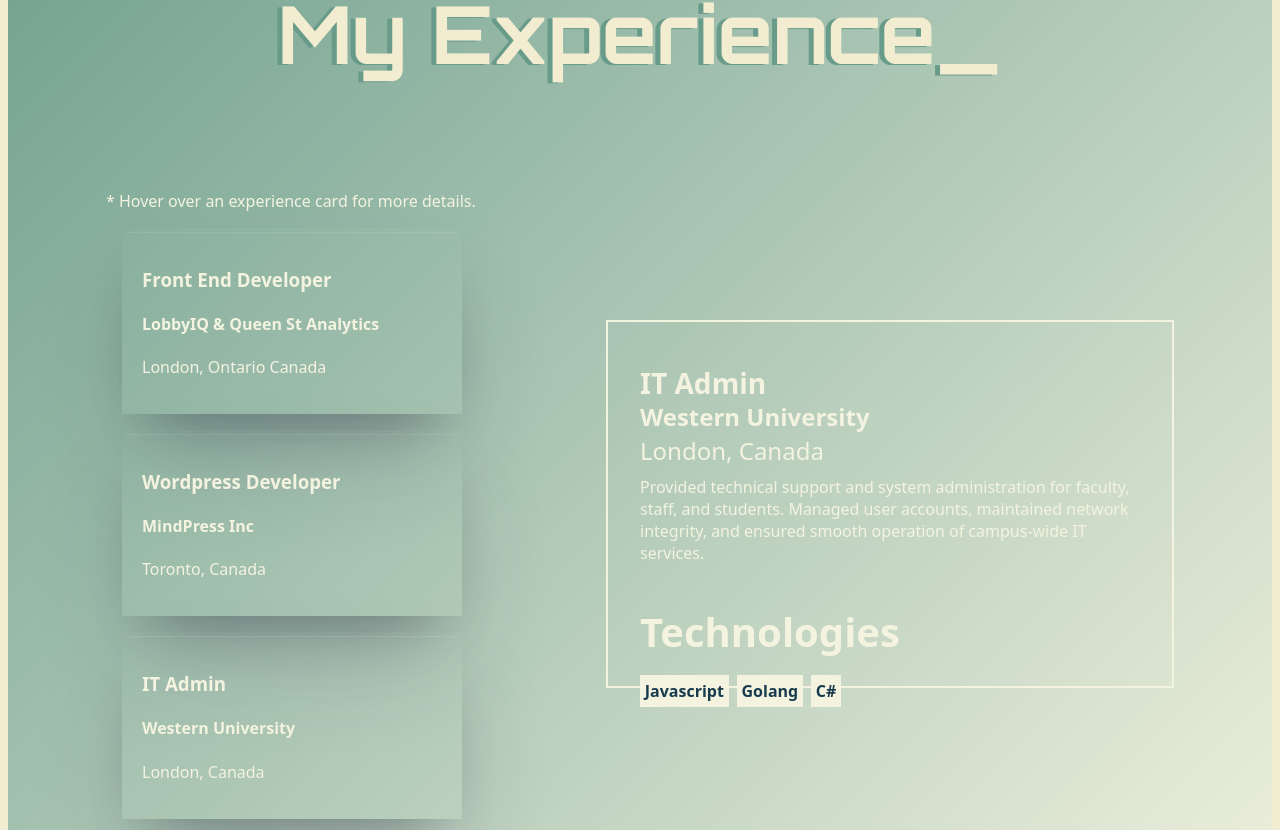
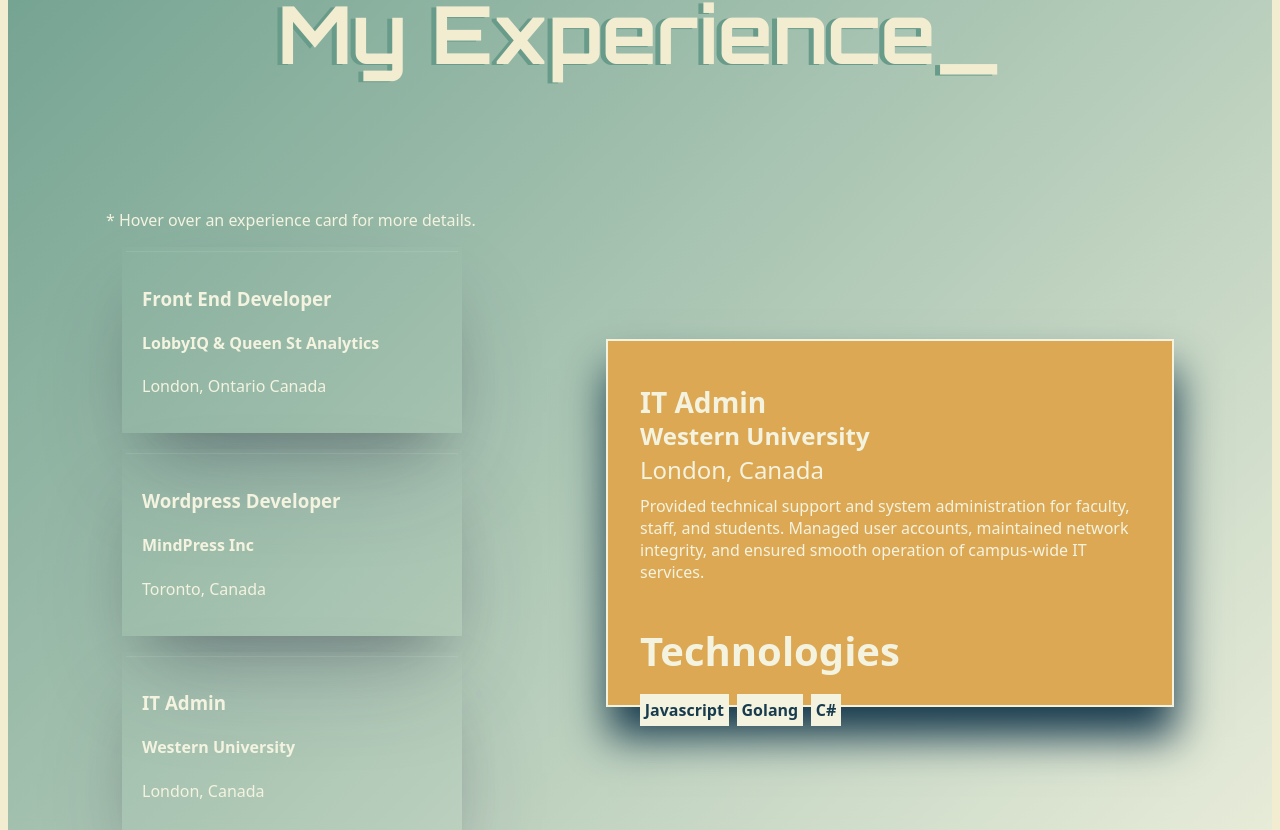
Before and after one commit to ratabeg/MyPortfolioWebsite, a React (Vite) app: page / in a window 1280 px wide. Shown: the part 2650-3480 px from the top of the page. Built offline with nearby package versions, Linux system fonts and the light colour scheme.

Commit message:
fix(experience width container max-width)

```diff
--- a/src/Experience.jsx
+++ b/src/Experience.jsx
@@ -58,7 +58,6 @@ function Experience() {
         <div className={style.currentExperience}>
           <li>
             <span className={style.currentExperienceTitle}>
-              {/* <h3>Software Engineer @ Tech Company</h3> */}
               <h3>{currentExperience.title}</h3>
               <h4>{currentExperience.company}</h4>
 
@@ -76,9 +75,7 @@ function Experience() {
                   )
                 })
               }
-              {/* <p className={style.techStack}>Javascript</p>
-              <p className={style.techStack}>C++</p>
-              <p className={style.techStack}>Go Lang</p> */}
+
             </div>
 
 
--- a/src/Experience.module.css
+++ b/src/Experience.module.css
@@ -14,7 +14,7 @@
     .title{
         /* width: max-content; */
         /* margin-left: -150px !important; */
-        {{/* font-size: 3.5rem !important; */}}
+        /* {{font-size: 3.5rem !important;}} */
     }
 
     .instructions{
@@ -39,6 +39,9 @@
     display: flex;
     gap: 8rem;
     align-items: center;
+    justify-content: center;
+    max-width: 50vw;
+    padding: 1.2rem;
 }
 
 .experienceContainer ul{
@@ -78,6 +81,8 @@
     padding: 2rem;
     height: 300px;
     min-width: 500px;
+    background-color: var(--sunny-yellow);
+    box-shadow: 2px 30px 40px var(--primary-dark);
 
 }
 
```
